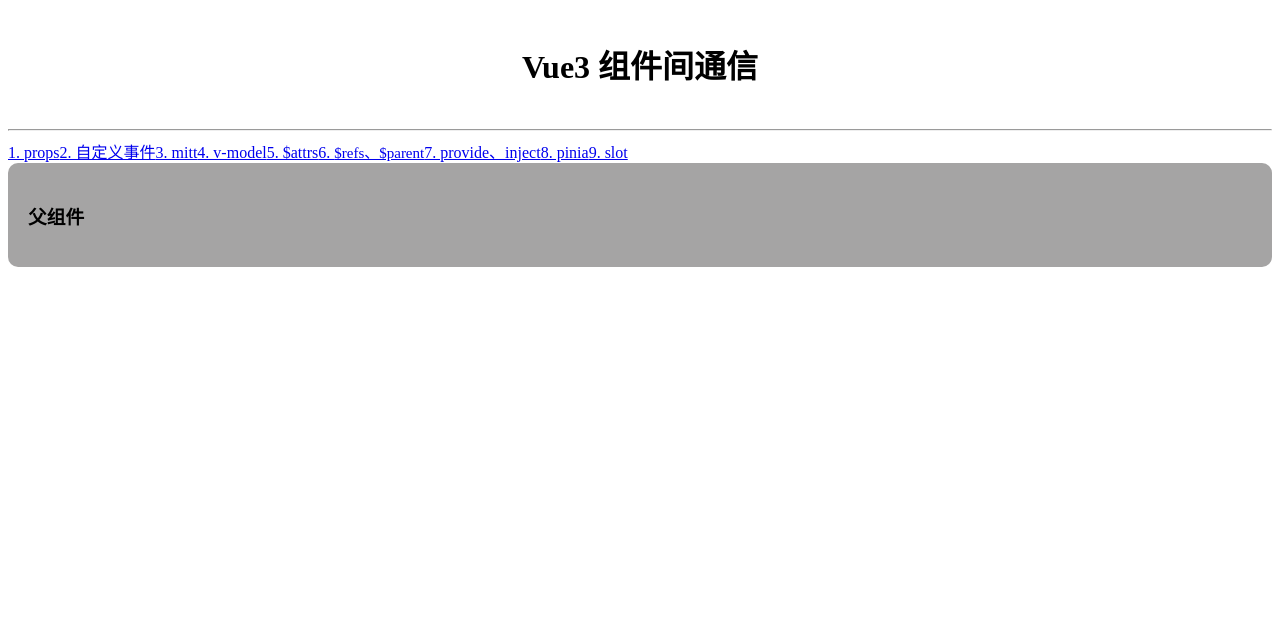
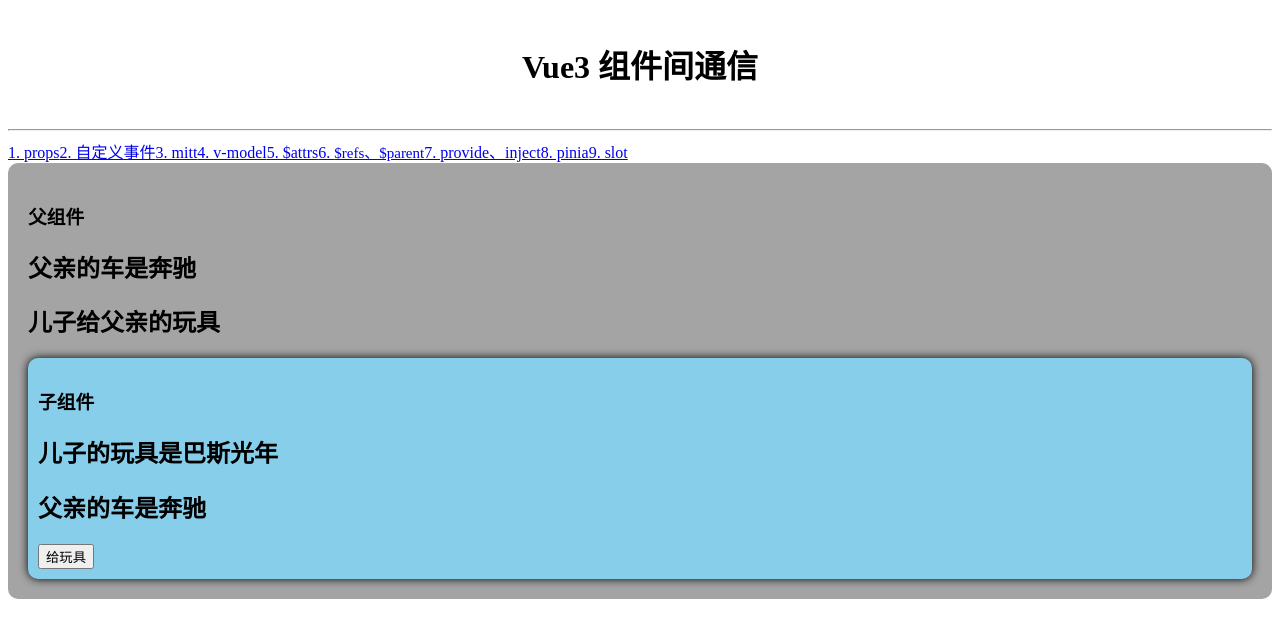
Before and after one commit to BAOfanTing/vue-learning, a Vue app: page /props in a window 1280 px wide. Shown: the top 638 px of the page. Built offline with nearby package versions, Linux system fonts and the light colour scheme.

Commit message:
组件通信_props

```diff
--- a/src/pages/01_props/Child.vue
+++ b/src/pages/01_props/Child.vue
@@ -1,11 +1,18 @@
 <template>
   <div class="child">
     <h3>子组件</h3>
+	<h2>儿子的玩具是{{toy}}</h2>
+	<h2>父亲的车是{{car}}</h2>
+	<button @click="getToy(toy)">给玩具</button>
   </div>
 </template>
 
 <script setup lang="ts" name="Child">
+import {ref} from 'vue';
+let toy = ref('巴斯光年');
 
+//接受父组件的props
+defineProps(['car','getToy']);
 </script>
 
 <style scoped>
--- a/src/pages/01_props/Father.vue
+++ b/src/pages/01_props/Father.vue
@@ -1,10 +1,23 @@
 <template>
   <div class="father">
     <h3>父组件</h3>
+	<h2>父亲的车是{{ car }}</h2>
+	<h2>儿子给父亲的玩具{{toy}}</h2>
+	<!--把需要传递的props传递给子组件-->
+	<Child :car="car" :getToy = "getToy"></Child>
   </div>
 </template>
 
 <script setup lang="ts" name="Father">
+import Child from './Child.vue';
+import {ref} from 'vue';
+const car = ref('奔驰');
+let toy = ref();
+
+function getToy(value:string){
+	toy.value = value;
+}
+
 </script>
 
 <style scoped>
--- a/src/pages/02_custom-event/Child.vue
+++ b/src/pages/02_custom-event/Child.vue
@@ -1,23 +1,29 @@
 <template>
   <div class="child">
     <h3>子组件</h3>
-		<h4>玩具：{{ toy }}</h4>
-		<button @click="emit('send-toy',toy)">测试</button>
+	<h2>儿子的玩具是{{toy}}</h2>
+	<h2>父亲的车是{{car}}</h2>
+	<button @click="send">给玩具</button>
   </div>
 </template>
 
 <script setup lang="ts" name="Child">
-	import { ref } from "vue";
-	// 数据
-	let toy = ref('奥特曼')
-	// 声明事件
-	const emit =  defineEmits(['send-toy'])
+import {ref,defineEmits} from 'vue';
+
+let toy = ref('巴斯光年');
+
+function send(){
+	const emit = defineEmits(['send-toy']);
+	emit('send-toy',toy);
+}
+
+//接受父组件的props
+defineProps(['car']);
 </script>
 
 <style scoped>
 	.child{
-		margin-top: 10px;
-		background-color: rgb(76, 209, 76);
+		background-color: skyblue;
 		padding: 10px;
 		box-shadow: 0 0 10px black;
 		border-radius: 10px;
--- a/src/pages/02_custom-event/Father.vue
+++ b/src/pages/02_custom-event/Father.vue
@@ -1,31 +1,28 @@
 <template>
   <div class="father">
     <h3>父组件</h3>
-		<h4 v-show="toy">子给的玩具：{{ toy }}</h4>
-		<!-- 给子组件Child绑定事件 -->
-    <Child @send-toy="saveToy"/>
+	<h2>父亲的车是{{ car }}</h2>
+	<h2>儿子给父亲的玩具{{toy}}</h2>
+	<Child @send-toy="getToy"></Child>
   </div>
 </template>
 
 <script setup lang="ts" name="Father">
-  import Child from './Child.vue'
-	import { ref } from "vue";
-	// 数据
-	let toy = ref('')
-	// 用于保存传递过来的玩具
-	function saveToy(value:string){
-		console.log('saveToy',value)
-		toy.value = value
-	}
+import Child from './Child.vue';
+import {ref} from 'vue';
+const car = ref('奔驰');
+let toy = ref();
+
+function getToy(value:string){
+	toy.value = value;
+}
+
 </script>
 
 <style scoped>
 	.father{
 		background-color:rgb(165, 164, 164);
 		padding: 20px;
-    border-radius: 10px;
-	}
-	.father button{
-		margin-right: 5px;
+		border-radius: 10px;
 	}
 </style>
```
